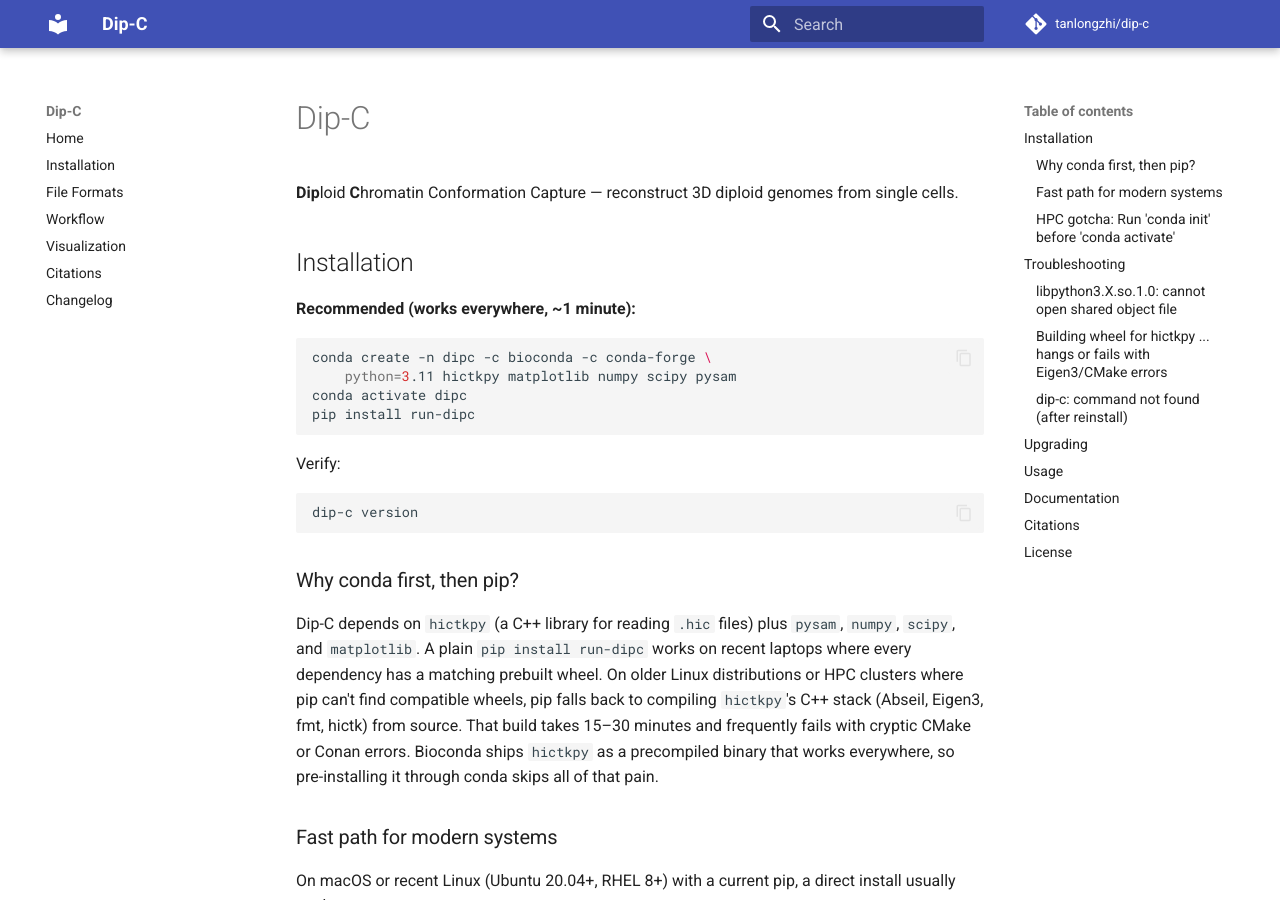
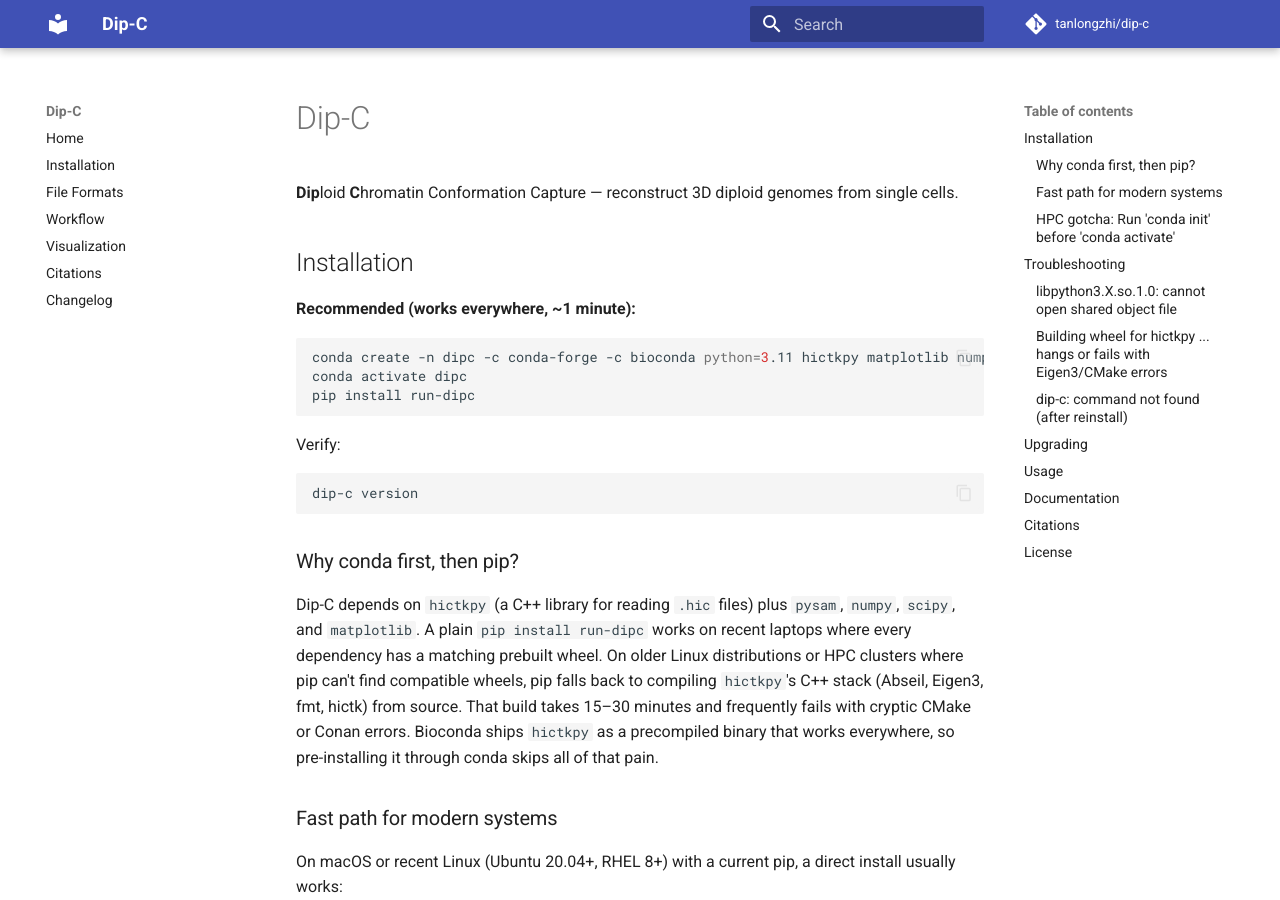
Before and after one commit to tanlongzhi/dip-c, an MkDocs documentation site: the page built from docs/README_pypi.md, in a window 1280 px wide and 900 px high. Built offline with MkDocs 1.6.1 and Material for MkDocs 9.7.7, drawn with Linux system fonts in a browser that asks for light colours; comment, search, counter and statistics services are not loaded.

````diff
--- a/docs/README_pypi.md
+++ b/docs/README_pypi.md
@@ -7,8 +7,7 @@
 **Recommended (works everywhere, ~1 minute):**
 
 ```bash
-conda create -n dipc -c bioconda -c conda-forge \
-    python=3.11 hictkpy matplotlib numpy scipy pysam
+conda create -n dipc -c conda-forge -c bioconda python=3.11 hictkpy matplotlib numpy scipy pysam
 conda activate dipc
 pip install run-dipc
 ```
````
Also changed, not shown: docs/installation.md (+1 -2 lines).
